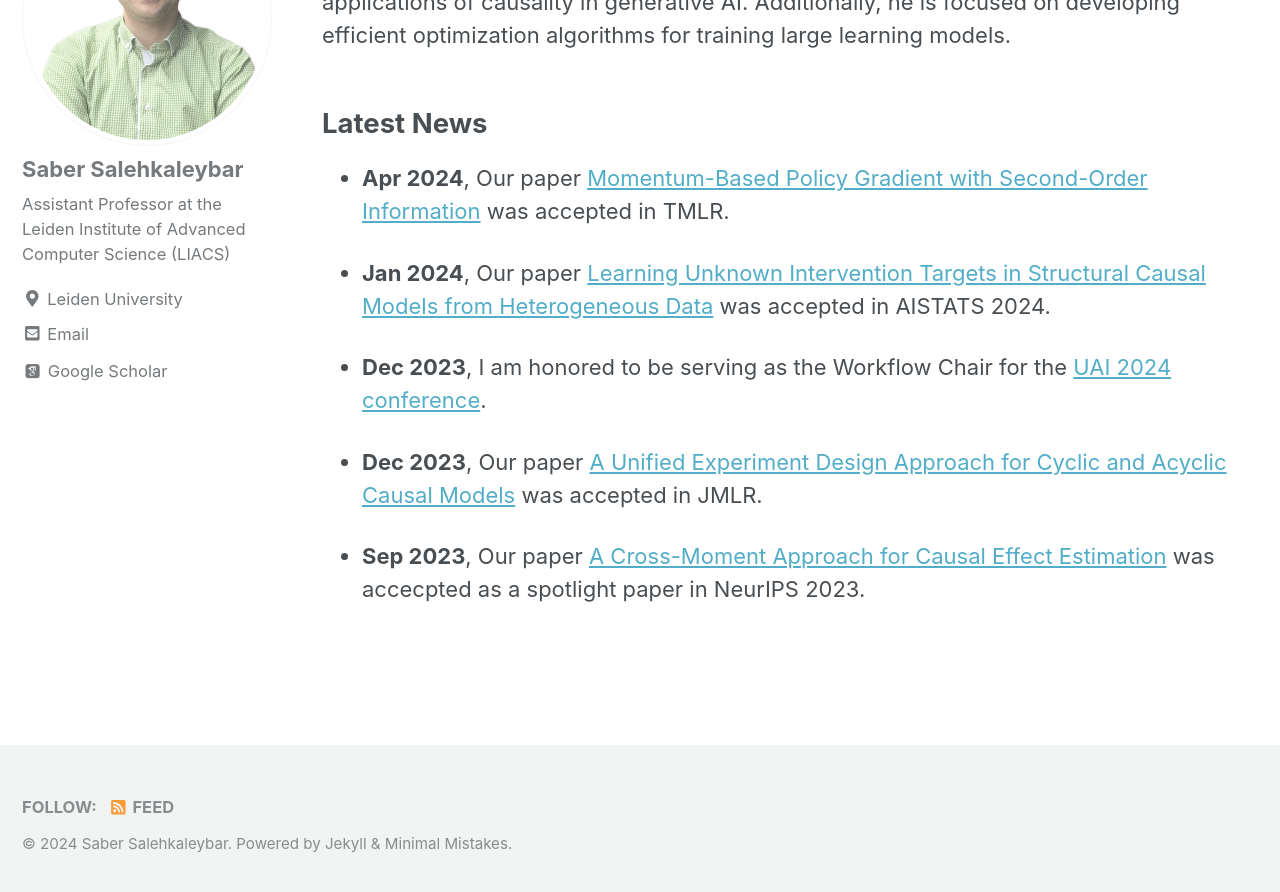
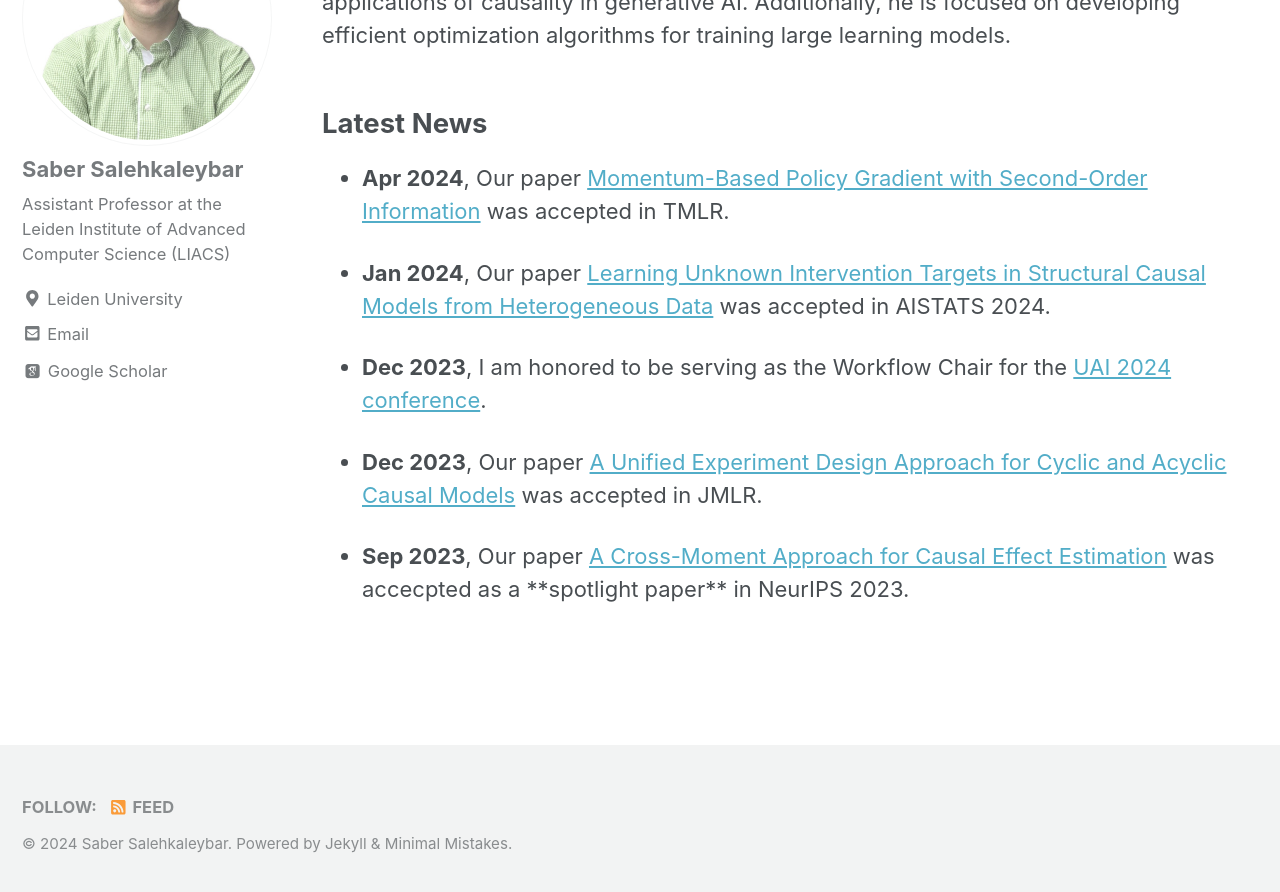
Before and after one commit to sabersalehk/sabersalehk.github.io, a Jekyll site: the page built from _pages/about.md, in a window 1280 px wide and 900 px high, scrolled down 378 px. Shown: the top 892 px of the window. Built offline with Jekyll 4.4.1, drawn with Linux system fonts in a browser that asks for light colours; nearby versions of some CDN libraries; some web fonts are replaced.

Commit message:
Update news.yml

```diff
--- a/_data/news.yml
+++ b/_data/news.yml
@@ -3,4 +3,4 @@
 - title: <b>Jan 2024</b>, Our paper <a href="https://arxiv.org/pdf/2312.06091.pdf"> Learning Unknown Intervention Targets in Structural Causal Models from Heterogeneous Data</a> was accepted in AISTATS 2024.
 - title: <b>Dec 2023</b>, I am honored to be serving as the Workflow Chair for the <a href="https://www.auai.org/uai2024/"> UAI 2024 conference</a>.
 - title: <b>Dec 2023</b>, Our paper <a href="https://www.jmlr.org/papers/volume24/22-1425/22-1425.pdf"> A Unified Experiment Design Approach for Cyclic and Acyclic Causal Models</a> was accepted in JMLR.
-- title: <b>Sep 2023</b>, Our paper <a href="https://proceedings.neurips.cc/paper_files/paper/2023/file/1f6100363156cced8633f4e89dd8ceb1-Paper-Conference.pdf"> A Cross-Moment Approach for Causal Effect Estimation</a> was accecpted as a spotlight paper in NeurIPS 2023.
+- title: <b>Sep 2023</b>, Our paper <a href="https://proceedings.neurips.cc/paper_files/paper/2023/file/1f6100363156cced8633f4e89dd8ceb1-Paper-Conference.pdf"> A Cross-Moment Approach for Causal Effect Estimation</a> was accecpted as a **spotlight paper** in NeurIPS 2023.
```
